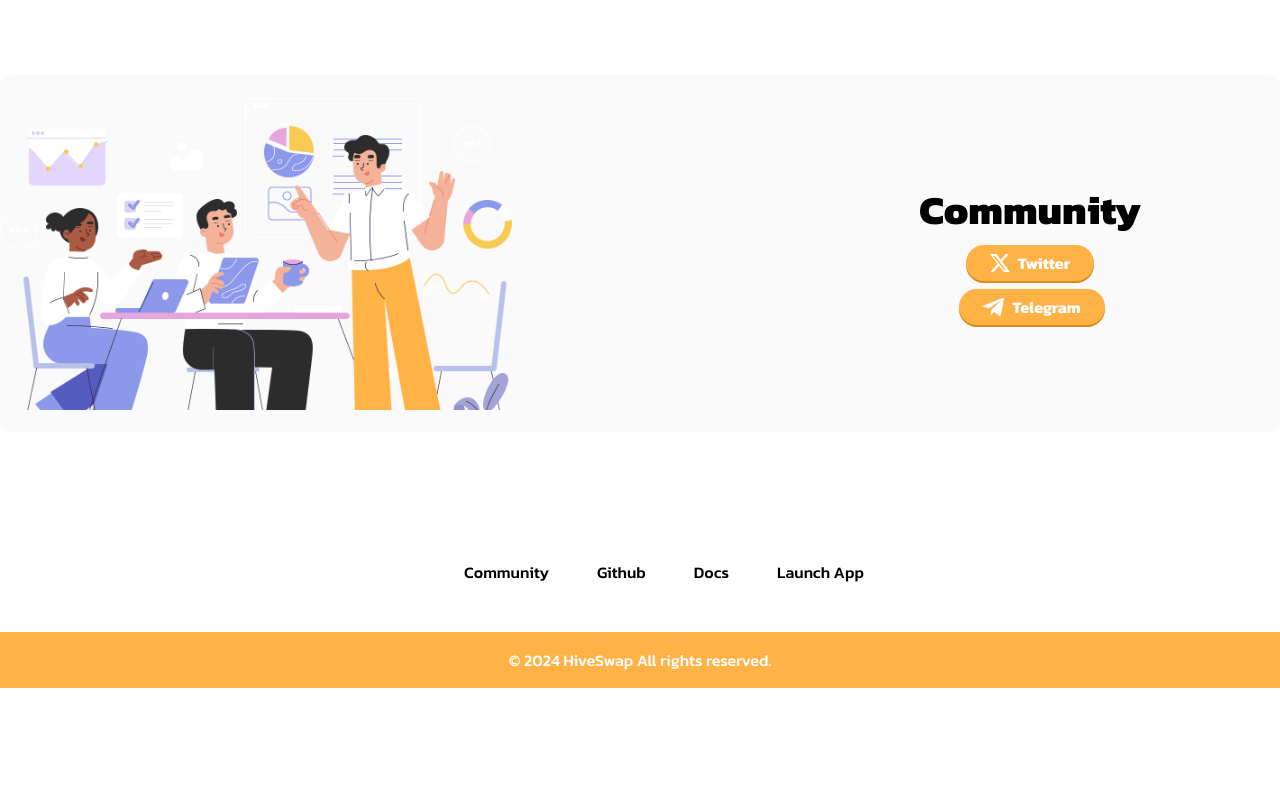
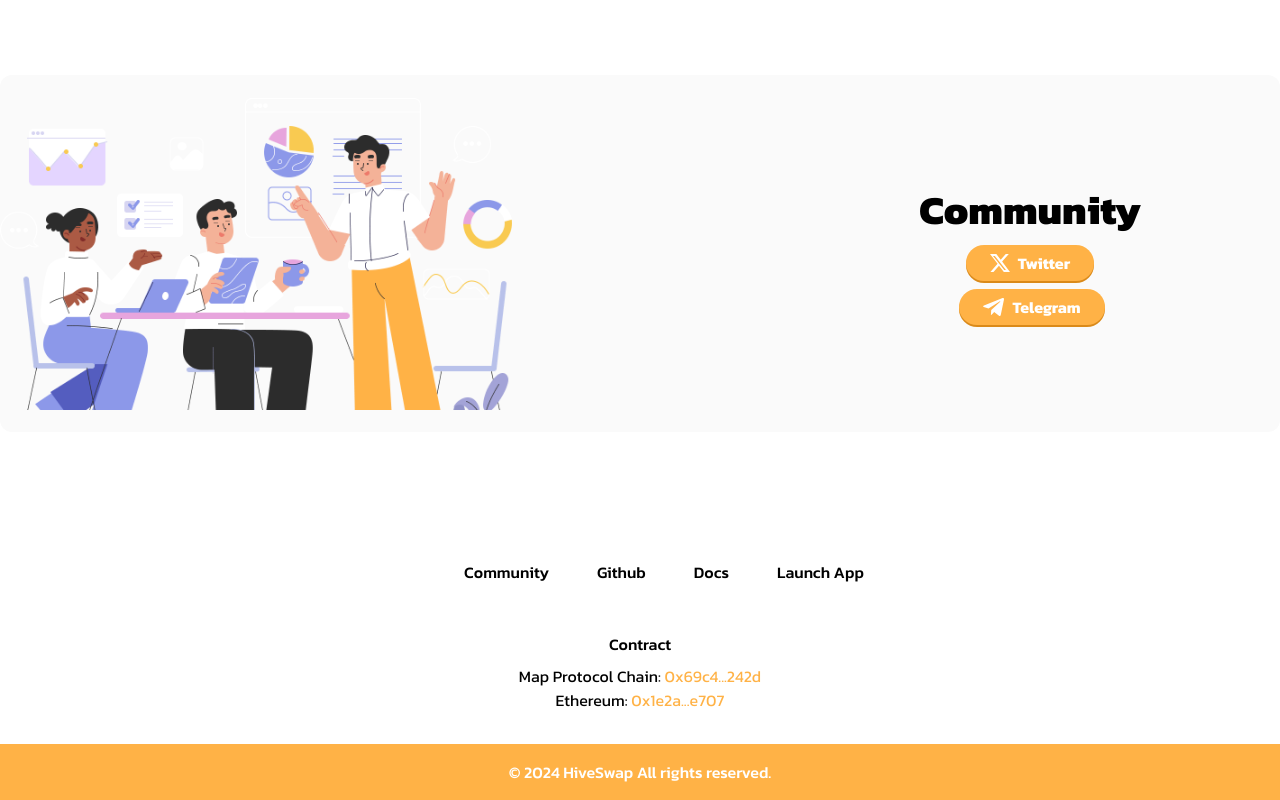
Before and after one commit to hiveswap/hiveswap-interface, a Next.js app: page / in a window 1280 px wide. Shown: the part 3318-4118 px from the top of the page. Before the commit the page ends 4006 px from the top, so only its background shows below. Built offline with nearby package versions, Linux system fonts and the light colour scheme; no server answers.

Commit message:
feat: add contract info

```diff
--- a/app/page.tsx
+++ b/app/page.tsx
@@ -291,6 +291,29 @@
           </div>
         </div>
       </div>
+      <div className={'flex flex-col items-center pb-8'}>
+        <div className={'font-medium mb-2'}>Contract</div>
+        <div>
+          Map Protocol Chain:{' '}
+          <Link
+            className={'text-primary'}
+            href={'https://www.maposcan.io/token/0x69c43364667cf6279016bbec76445174c78f142d'}
+            target={'_blank'}
+          >
+            0x69c4...242d
+          </Link>
+        </div>
+        <div>
+          Ethereum:{' '}
+          <Link
+            className={'text-primary'}
+            href={'https://etherscan.io/token/0x1e2aa124385016f9bd3ed87d21d907fac21fe707'}
+            target={'_blank'}
+          >
+            0x1e2a...e707
+          </Link>
+        </div>
+      </div>
 
       <footer className={'bg-primary py-4 text-center text-white font-medium'}>
         © 2024 HiveSwap All rights reserved.
```
